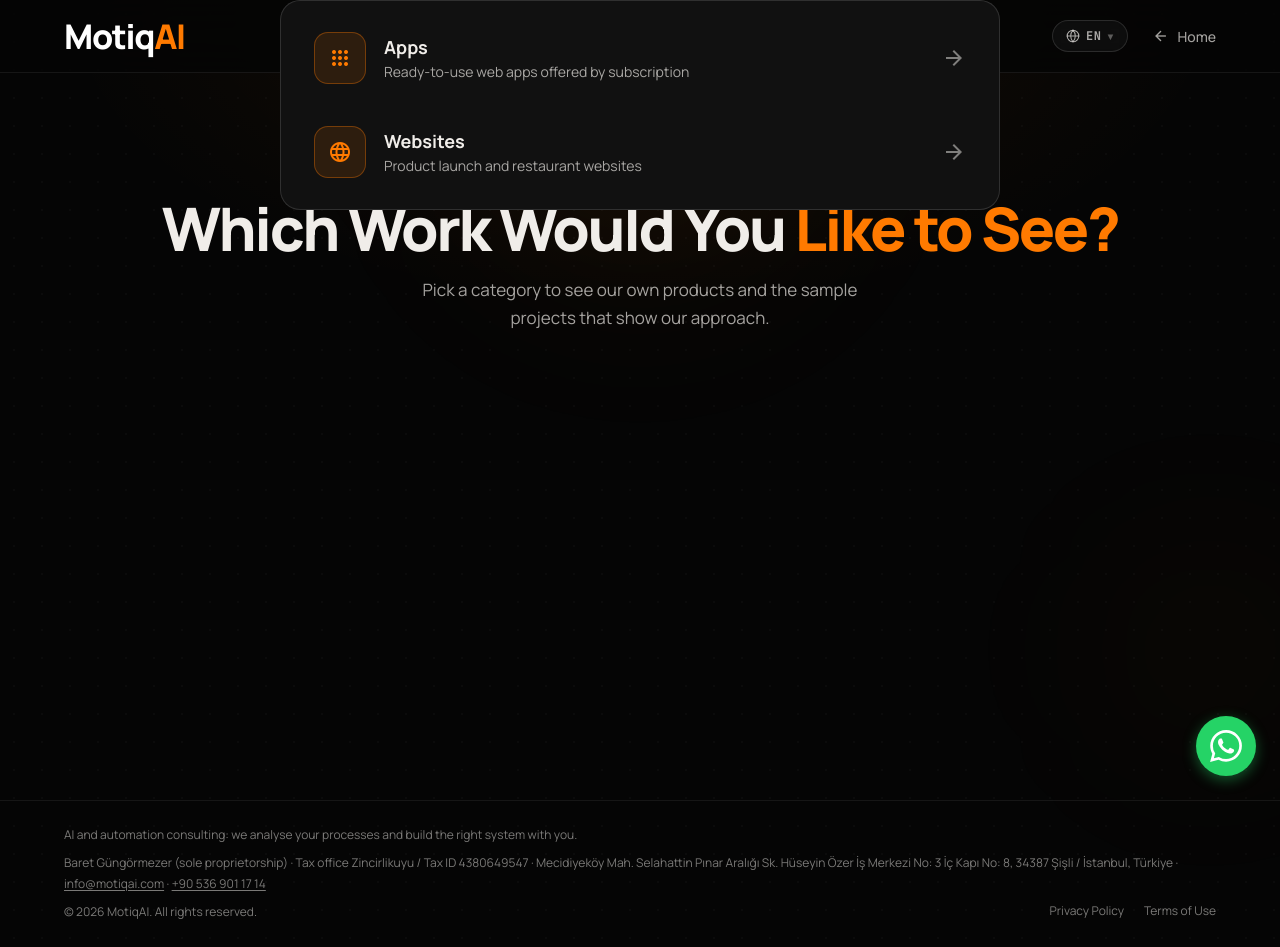
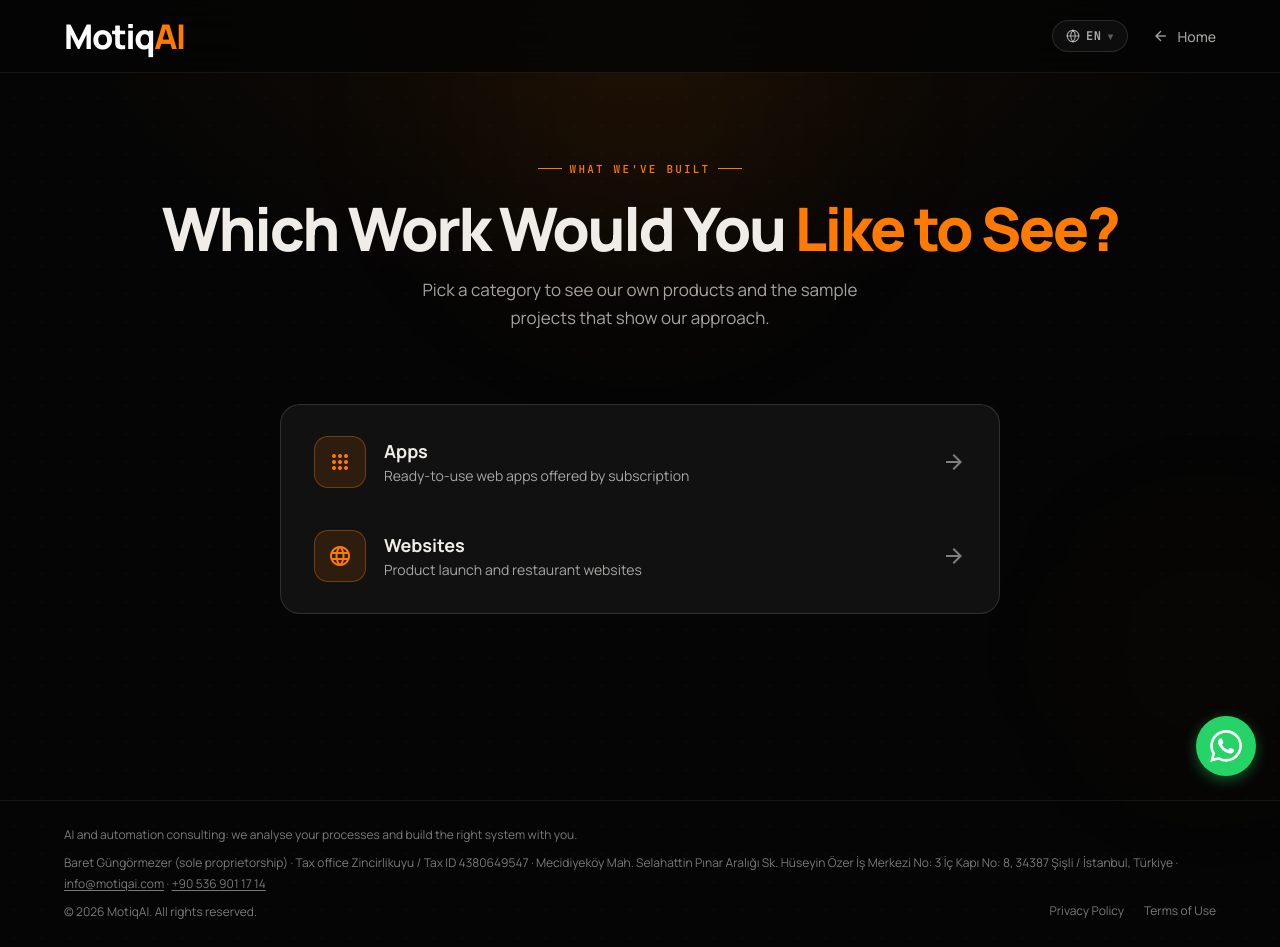
Before and after one commit to Panderot/motiq-landing, a plain HTML site: page case-studies-en.html in a window 1280 px wide. Drawn offline with nearby package versions, Linux system fonts and the light colour scheme.

Commit message:
Fix category picker pinned under navbar: use div instead of nav
The global nav rule (position: fixed; top: 0) applied to the picker panel.

Co-Authored-By: Claude Sonnet 5.5 <noreply@anthropic.com>

```diff
--- a/case-studies-en.html
+++ b/case-studies-en.html
@@ -363,7 +363,7 @@
       <p>Pick a category to see our own products and the sample projects that show our approach.</p>
     </div>
 
-    <nav class="pick-panel reveal" aria-label="Categories">
+    <div class="pick-panel reveal" role="group" aria-label="Categories">
       <a href="neler-yaptik-uygulamalar-en.html" class="pick-row">
         <span class="pick-icon"><span class="material-symbols-outlined" aria-hidden="true">apps</span></span>
         <span class="pick-text">
@@ -380,7 +380,7 @@
         </span>
         <span class="material-symbols-outlined pick-arrow" aria-hidden="true">arrow_forward</span>
       </a>
-    </nav>
+    </div>
   </div>
 </main>
 
```
Also changed, not shown: case-studies.html (+2 -2 lines).
